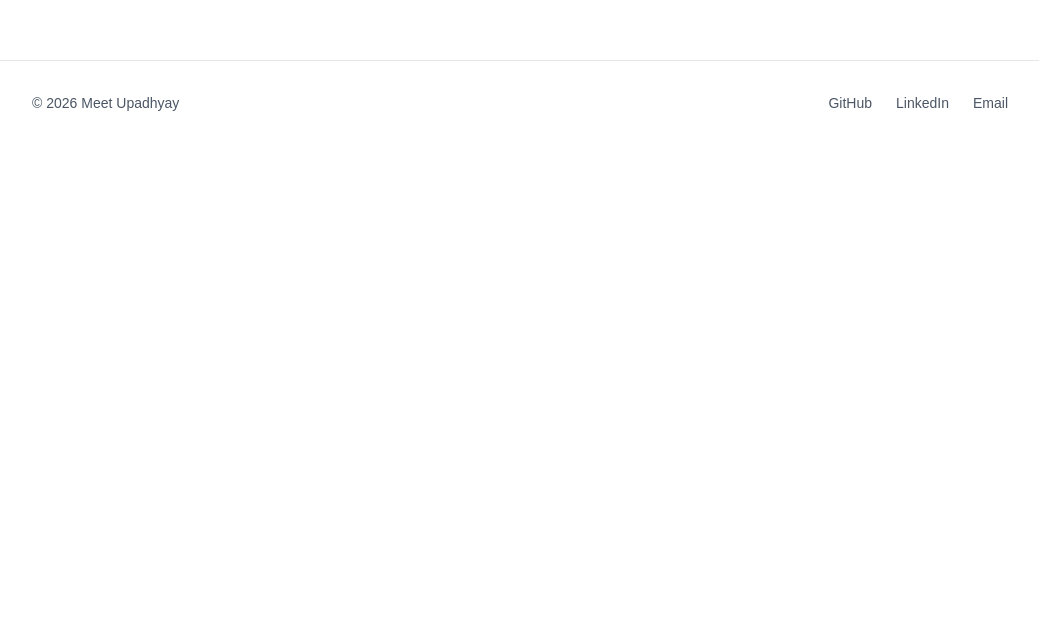
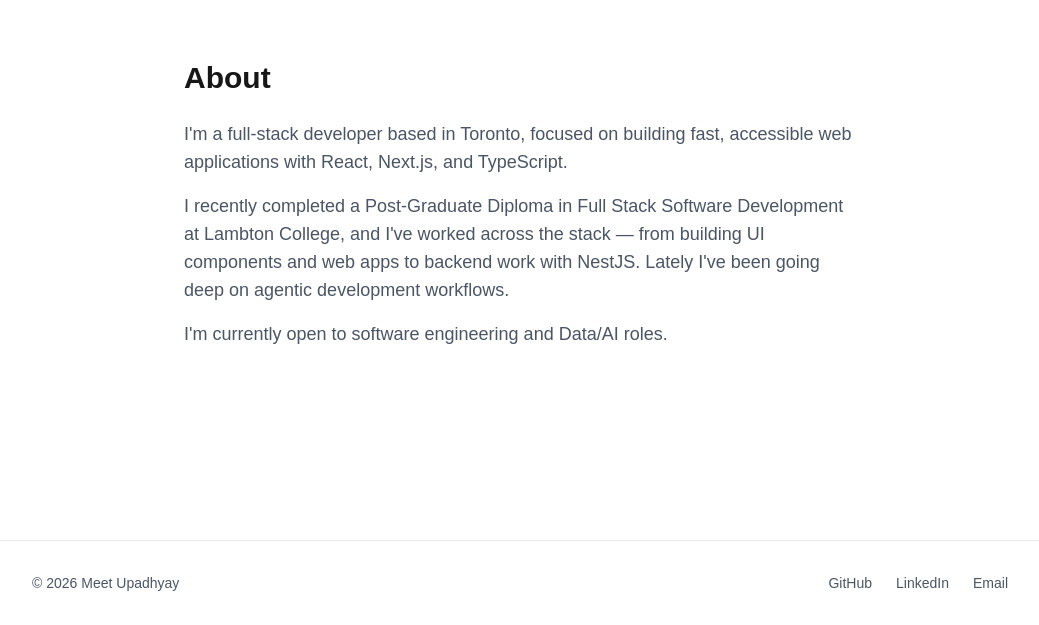
Before and after one commit to meetfullstack/portfolio, a Next.js app: page / in a window 1280 px wide. Shown: the part 737-1362 px from the top of the page, without its empty margins (120-1159 px from the left). Before the commit the page ends 882 px from the top, so only its background shows below. Built offline with nearby package versions, Linux system fonts and the light colour scheme.

Commit message:
Add about section

```diff
--- a/app/page.tsx
+++ b/app/page.tsx
@@ -1,5 +1,8 @@
+import About from "@/components/About";
+
 export default function Home() {
   return (
+    <>
       <section className="mx-auto flex min-h-[80vh] max-w-5xl flex-col justify-center px-6">
         <p className="mb-4 text-sm font-medium uppercase tracking-widest text-gray-500">
           Full-stack developer
@@ -27,5 +30,8 @@ export default function Home() {
           </a>
         </div>
       </section>
+
+      <About />
+    </>
   );
 }
--- /dev/null
+++ b/components/About.tsx
@@ -0,0 +1,23 @@
+export default function About() {
+  return (
+    <section id="about" className="mx-auto max-w-5xl px-6 py-24">
+      <h2 className="text-3xl font-bold">About</h2>
+      <div className="mt-6 max-w-2xl space-y-4 text-lg text-gray-600">
+        <p>
+          I&apos;m a full-stack developer based in Toronto, focused on building
+          fast, accessible web applications with React, Next.js, and TypeScript.
+        </p>
+        <p>
+          I recently completed a Post-Graduate Diploma in Full Stack Software
+          Development at Lambton College, and I&apos;ve worked across the stack
+          — from building UI components and web apps to backend work with
+          NestJS. Lately I&apos;ve been going deep on agentic development
+          workflows.
+        </p>
+        <p>
+          I&apos;m currently open to software engineering and Data/AI roles.
+        </p>
+      </div>
+    </section>
+  );
+}
```
Lines whose indentation alone changed are shown as unchanged.
